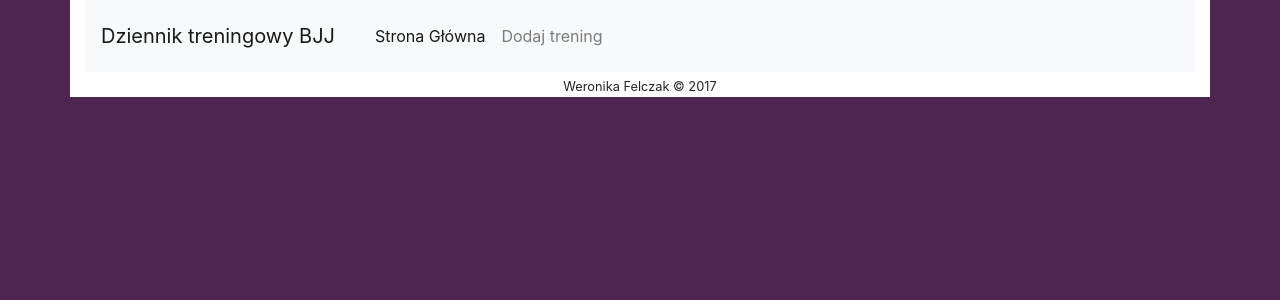
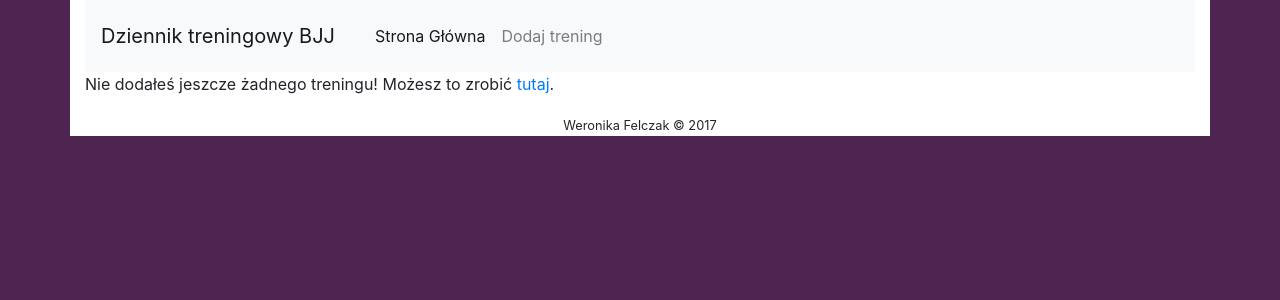
Before and after one commit to weronikadominiak/BJJ-Training-Journal, an Angular app: page / in a window 1280 px wide. Shown: the top 300 px of the page. Built offline with nearby package versions, Linux system fonts and the light colour scheme.

Commit message:
Display message if there are no trainings

```diff
--- a/src/app/post-view/post-view.component.html
+++ b/src/app/post-view/post-view.component.html
@@ -1,4 +1,8 @@
-<div *ngFor="let post of myPosts" >
+<div *ngIf="myPosts.length === 0; else list">
+    <p>Nie dodałeś jeszcze żadnego treningu! Możesz to zrobić
+        <a [routerLink]="['new-post']"> tutaj</a>.
+    </p>
+</div>
+<div *ngFor="let post of myPosts" #list>
     <bjj-single-post-view [post]="post" (remove)="removePost($event)"></bjj-single-post-view>
-
 </div>
```
